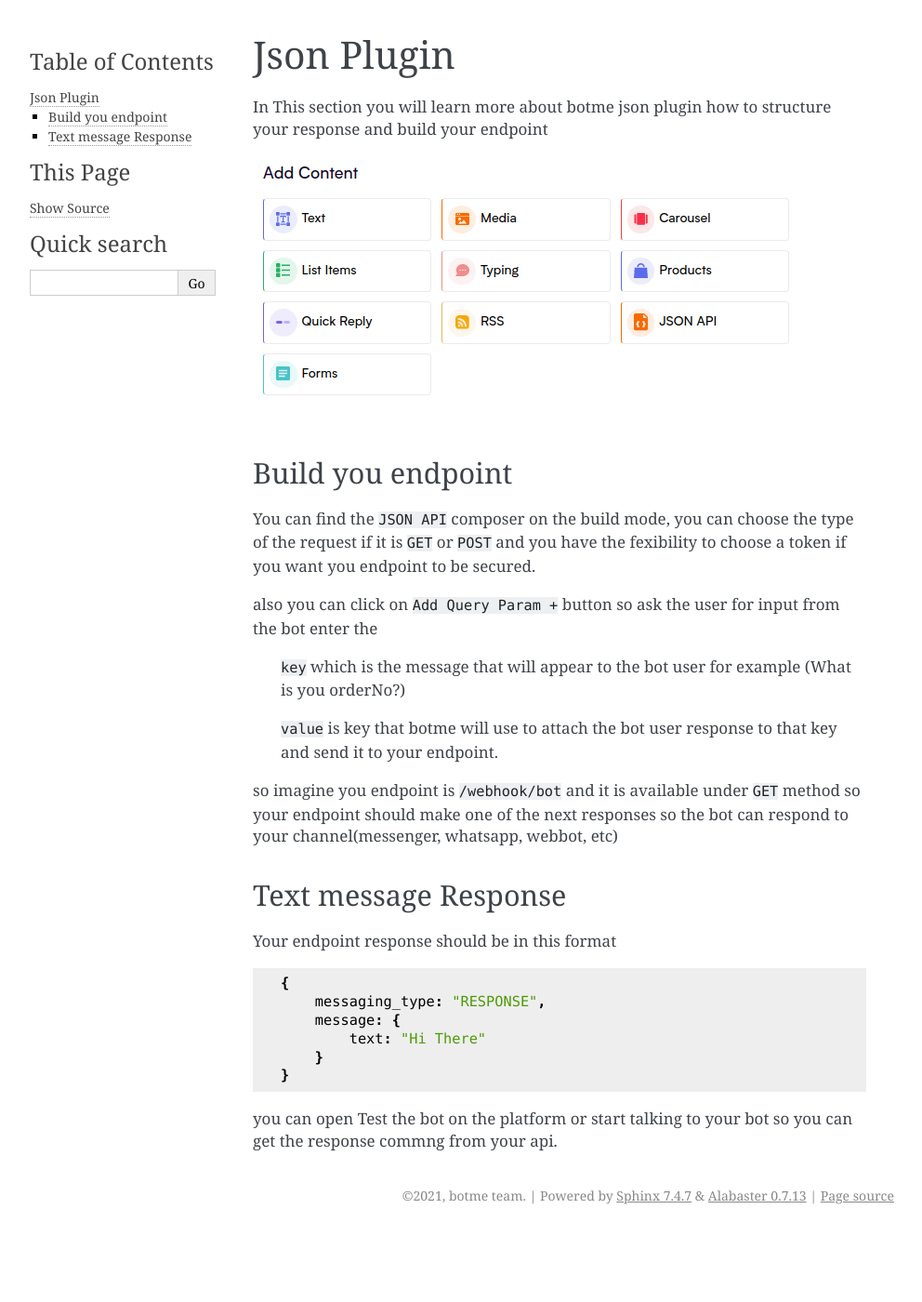
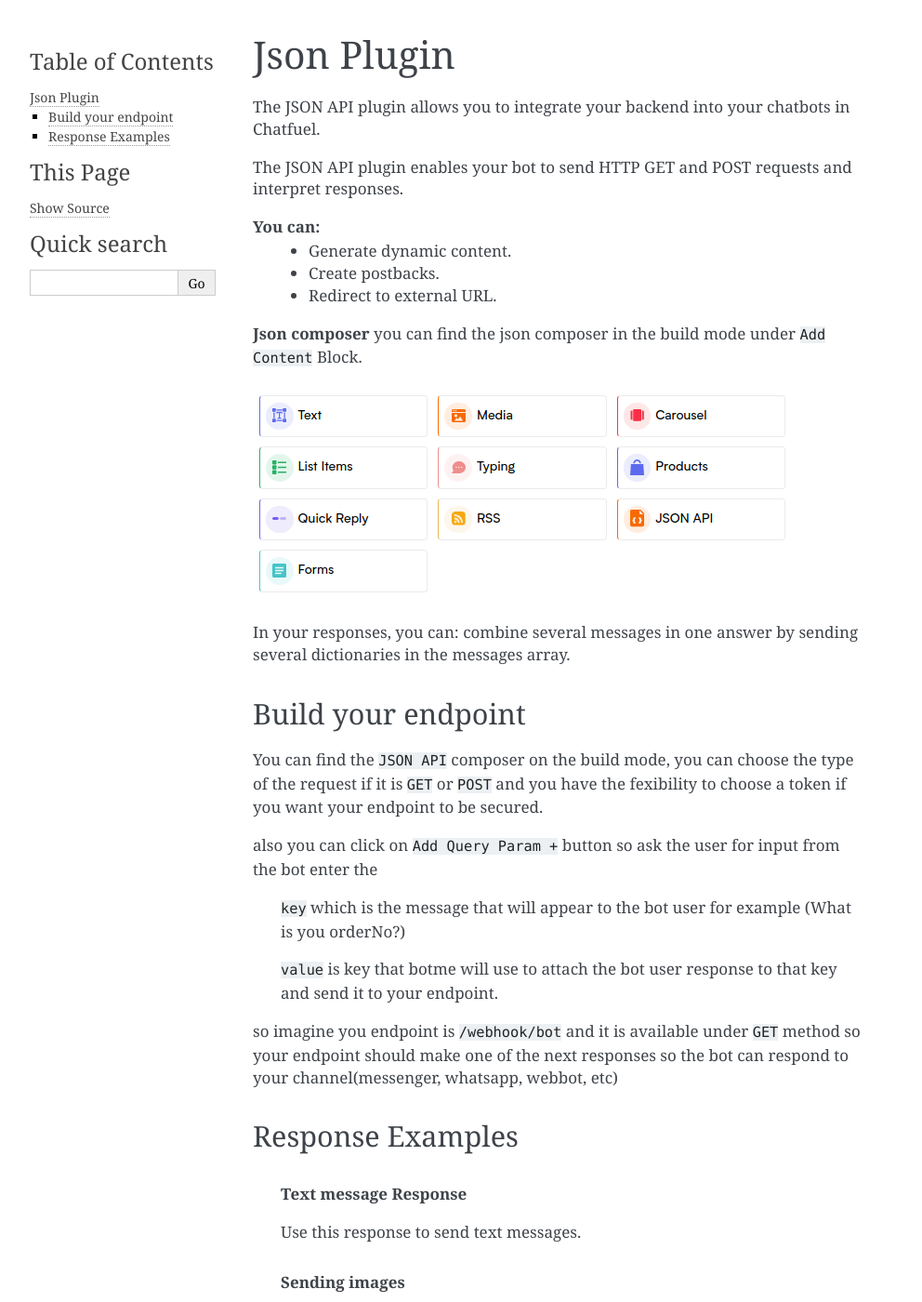
Before and after one commit to morecreative/botme-chatbot-api-docs, a Sphinx documentation site: the page built from docs/json_plugin.rst, in a window 1280 px wide and 1400 px high. Shown: the whole window at 93% size, without its empty margins (148-1140 px from the left). Built offline with Sphinx 7.4.7, drawn with Linux system fonts in a browser that asks for light colours; some of the changed text lies outside the part shown.

Commit message:
add image and button with text responses

```diff
--- a/docs/json_plugin.rst
+++ b/docs/json_plugin.rst
@@ -1,15 +1,26 @@
 =============
 Json Plugin
 =============
-In This section you will learn more about botme json plugin how to structure your response and build your endpoint
+The JSON API plugin allows you to integrate your backend into your chatbots in Chatfuel.
+
+The JSON API plugin enables your bot to send HTTP GET and POST requests and interpret responses.
+
+**You can:**
+    - Generate dynamic content.
+    - Create postbacks.
+    - Redirect to external URL.
+
+**Json composer**
+you can find the json composer in the build mode under ``Add Content`` Block.
 
 .. image:: _static/images/json_composer.*
 
+In your responses, you can: combine several messages in one answer by sending several dictionaries in the messages array.
 
-Build you endpoint
+Build your endpoint
 ===================
 You can find the ``JSON API`` composer on the build mode, you can choose the type of the request if
-it is ``GET`` or ``POST`` and you have the fexibility to choose a token if you want you endpoint to be secured.
+it is ``GET`` or ``POST`` and you have the fexibility to choose a token if you want your endpoint to be secured.
 
 also you can click on ``Add Query Param +`` button so ask the user for input from the bot
 enter the
@@ -20,17 +31,89 @@
 so imagine you endpoint is ``/webhook/bot`` and it is available under ``GET`` method
 so your endpoint should make one of the next responses so the bot can respond to your channel(messenger, whatsapp, webbot, etc)
 
-Text message Response
-=======================
-Your endpoint response should be in this format
+Response Examples
+==================
 
-.. code-block::
+    .. rubric:: Text message Response
+
+    Use this response to send text messages.
+
+    .. rubric::
+
+            {
+                messages : [
+                    {
+                        message: {
+                            text: "Hello Botme"
+                        }
+                    }
+                ]
+            }
+
+    .. rubric:: Sending images
+
+    Use this response to send image files. Messenger supports JPG, PNG and GIF images. If you are having issues with GIF rendering,
+    please try to reduce the file size.
+
+    .. rubric::
 
         {
-            messaging_type: "RESPONSE",
-            message: {
-                text: "Hi There"
-            }
+            messages : [
+                {
+                    messaging_type: "RESPONSE",
+                    message: {
+                        attachment: {
+                            type: "template",
+                            payload: {
+                                template_type: "media",
+                                elements: [
+                                    {
+                                        media_type: "image",
+                                        url: "https://picsum.photos/200/300"
+                                    }
+                                ]
+                            }
+                        }
+                    }
+                }
+            ]
         }
 
-you can open Test the bot on the platform or start talking to your bot so you can get the response commng from your api.
+    .. rubric:: Text with buttons response
+
+    Buttons on specific text  in this response type can be one of
+    .. code-block::
+
+        {
+            "messages": [
+                {
+                    "messaging_type": "RESPONSE",
+                    "recipient": {
+                        "id": 0
+                    },
+                    "message": {
+                        "attachment": {
+                            "type": "template",
+                            "payload": {
+                                "template_type": "button",
+                                "text": "Choose your language \\ أختر اللغة ",
+                                "buttons": [
+                                    {
+                                        "title": "English",
+                                        "type": "postback",
+                                        "payload": "{\"payload\":\"<BUTTON_PAYLOAD>\",\"botId\":<BOT_ID>,\"value\":\"English\",\"next_pack\":\"<UNIQU_PACK_IDENTIFIER>\",\"button_type\":\"post_back\",\"button_id\":\"BUTTON_ID\"}"
+                                    },
+                                    {
+                                        "title": "العربية",
+                                        "type": "postback",
+                                        "payload": "{\"payload\":\"<BUTTON_PAYLOAD>\",\"botId\":<BOT_ID>,\"value\":\"\\u0627\\u0644\\u0639\\u0631\\u0628\\u064a\\u0629\",\"next_pack\":\"<UNIQU_PACK_IDENTIFIER>\",\"button_type\":\"post_back\",\"button_id\":\"<BUTTON_ID>\"}"
+                                    }
+                                ]
+                            }
+                        }
+                    }
+                }
+            ]
+        }
+
+        Sending images
```
Also changed, not shown: docs/_static/images/json_composer.png.
